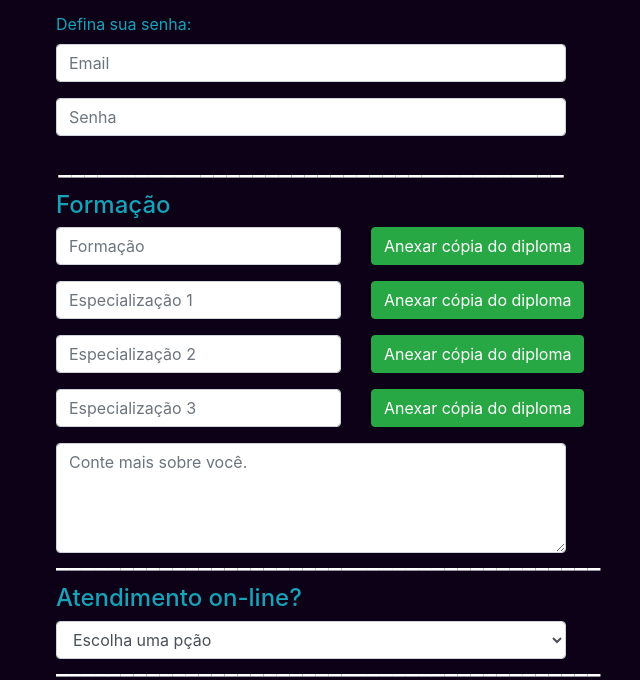
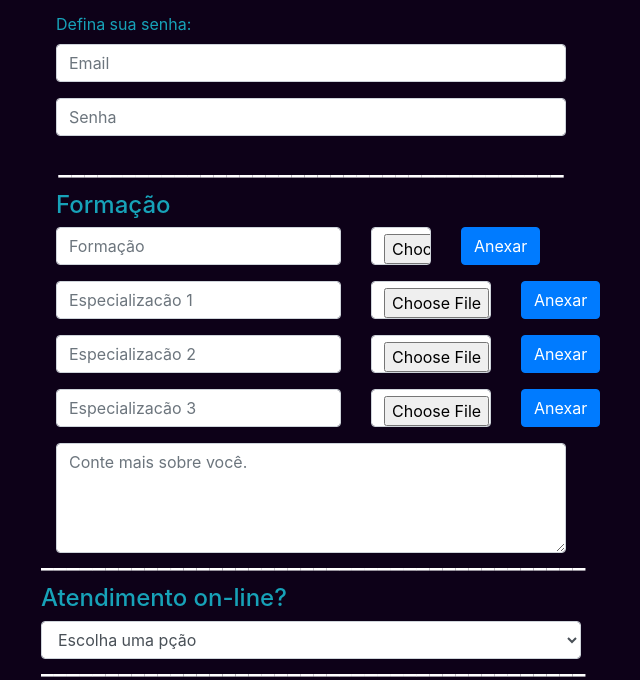
Before and after one commit to jairo-44/2-_Entrega_PI, a PHP site: page /cadastro_profissional.php in a window 1280 px wide. Shown: the part 617-1297 px from the top of the page, without its empty margins (329-969 px from the left). Run offline with PHP 8.4, Linux system fonts and the light colour scheme; some libraries are stand-ins or nearby versions.

Commit message:
Ajustes no formulário de login e implementação de upload de certificados

```diff
--- a/cadastro_profissional.php
+++ b/cadastro_profissional.php
@@ -1,5 +1,33 @@
 <?php
 session_start();
+
+?>
+
+<?php
+
+if(isset($_FILES['certif1'])){
+    $arquivo=$_FILES['certif1'];
+
+    if ($arquivo['error'])
+        die ("Falha ao enviar o arquivo");
+
+
+    $pasta="certificados_prof/";
+    $nomeArquivo=$arquivo['name'];
+    $novoNomeArquivo=uniqid();
+    $extensaoArq=strtolower(pathinfo($nomeArquivo, PATHINFO_EXTENSION));
+
+    if ($extensaoArq != 'jpg' && $extensaoArq != 'png')
+    die ("Aceitos somentes arquivos png e jpg.");
+
+    $finalizado = move_uploaded_file($arquivo["tmp_name"], $pasta . $novoNomeArquivo . "." . $extensaoArq);
+
+    if ($finalizado)
+        echo "<p> Arquivo enviado com sucesso</p>";
+
+
+
+}
 ?>
 
 <!DOCTYPE html>
@@ -122,50 +150,83 @@
                                 <div>
                                     <input type="password" name="senha_prof" id="senha_prof" class="form-control" placeholder="Senha">
                                 </div>
-                            </div>
+                            </div><br>
+                        </form>
 
-                            <br>
+
+                        <form method="POST" enctype="multipart/form-data" action="">
+
                             <h3 class="text-center text-white pt-5" style="margin-top: -75px;" >_______________________________________</h3>
                             <h4 class="text-left text-info">Formação</h4>
 
 
-                            <div class="form-group row">
+                            <div class="form-group row custom-margin">
                                 <div class="col-7">
                                  <input type="text" name="form_academ" id="form_academ" class="form-control" placeholder="Formação">
                                 </div>
+                                    <div class="col-2">
+                                        <input name="certif1" type="file" class="form-control">
+                                    </div>
+                                <div class="col-2">
+                                    <button name= "upload1" type="submit" class="btn btn-primary">Anexar</button>
+                                </div>
+
+                            </div>
+
+
+
+                            <div class="form-group row">
+                                <div class="col-7">
+                                    <input type="text" name="especializacao1" id="especializacao1" class="form-control" placeholder="Especializacão 1">
+                                </div>
+                                <div class="col-5">
+                                    <div class="row">
+                                        <div class="col-8">
+                                            <input type="file" class="form-control">
+                                        </div>
                                         <div class="col-4">
-                                <button type="button" class="btn btn-success">Anexar cópia do diploma</button>
+                                            <button type="submit" class="btn btn-primary">Anexar</button>
+                                        </div>
+                                    </div>
                                 </div>
                             </div>
 
                             <div class="form-group row">
                                 <div class="col-7">
-                                <input type="text" name="especializacao1" id="especializacao1" class="form-control" placeholder="Especialização 1">
+                                    <input type="text" name="especializacao2" id="especializacao2" class="form-control" placeholder="Especializacão 2">
+                                </div>
+                                <div class="col-5">
+                                    <div class="row">
+                                        <div class="col-8">
+                                            <input type="file" class="form-control">
                                         </div>
                                         <div class="col-4">
-                                <button type="button" class="btn btn-success">Anexar cópia do diploma</button>
+                                            <button type="submit" class="btn btn-primary">Anexar</button>
+                                        </div>
+                                    </div>
                                 </div>
                             </div>
 
                             <div class="form-group row">
                                 <div class="col-7">
-                                <input type="text" name="especializacao2" id="especializacao2" class="form-control" placeholder="Especialização 2">
+                                    <input type="text" name="especializacao3" id="especializacao3" class="form-control" placeholder="Especializacão 3">
+                                </div>
+                                <div class="col-5">
+                                    <div class="row">
+                                        <div class="col-8">
+                                            <input type="file" class="form-control">
                                         </div>
                                         <div class="col-4">
-                                <button type="button" class="btn btn-success">Anexar cópia do diploma</button>
+                                            <button type="submit" class="btn btn-primary">Anexar</button>
                                         </div>
                                     </div>
-
-                        <div class="form-group row">
-                            <div class="col-7">
-                                <input type="text" name="especializacao3" id="especializacao3" class="form-control" placeholder="Especialização 3">
                                 </div>
-                            <div class="col-4">
-                                <button type="button" class="btn btn-success">Anexar cópia do diploma</button>
                             </div>
                         </div>
                             <div class="form-group">
+                                <div class="col-12">
                                 <textarea name="observacoes_prof" id="observacoes_prof" class="form-control" rows="4" placeholder="Conte mais sobre você."></textarea>
+                                </div>
                             </div>
 
                             <h3 class="text-center text-white pt-5" style="margin-top: -75px;" >__________________________________________</h3>
--- a/login.php
+++ b/login.php
@@ -28,7 +28,7 @@
 
 
         }else{
-            echo "<h6 style='color:yellow;'>Email ou senha inválidos!</h6>";
+            //echo "<h6 style='color:yellow;'>Email ou senha inválidos!</h6>";
         }
 
 
```
Also changed, not shown: area_aluno.php (+37 -2 lines), certificados_prof/655527e2676d1.png (added). Lines whose indentation alone changed are shown as unchanged.
